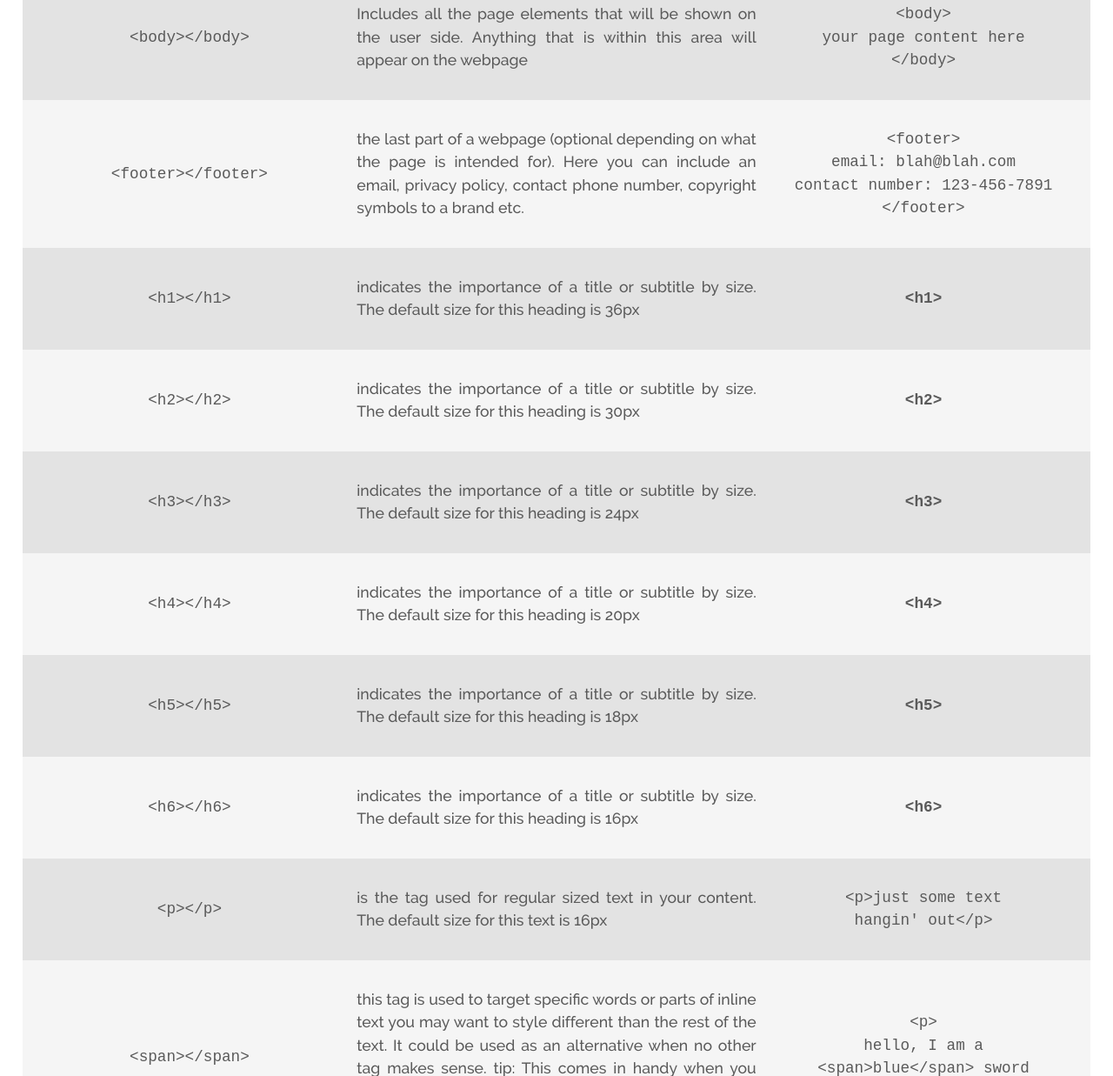
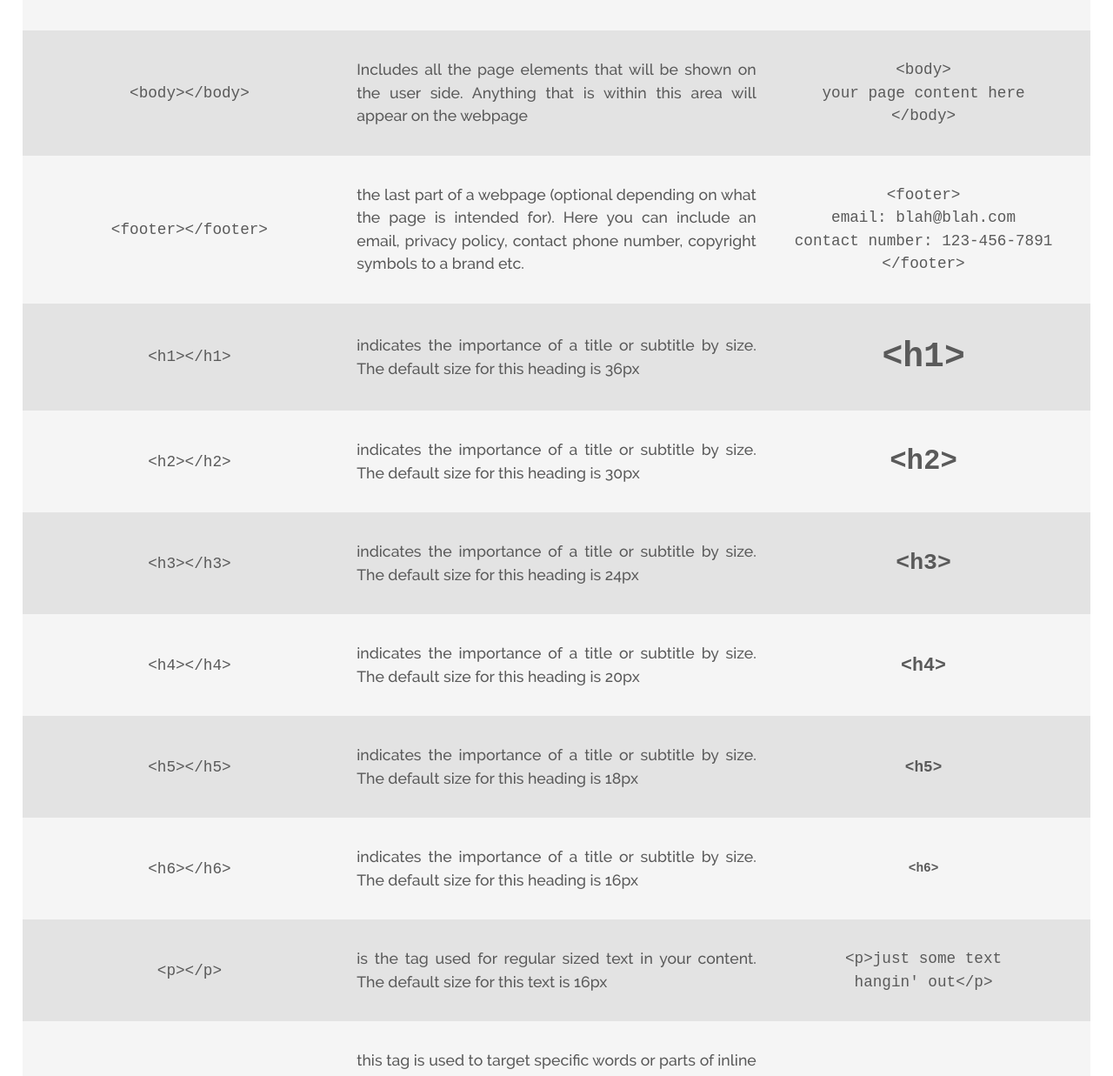
Before and after one commit to MariaRoDigital/HTML-and-CSS-Cheatsheet, a plain HTML site: page index.html in a window 1280 px wide. Shown: the part 1563-2800 px from the top of the page at 87% size. Drawn offline with Linux system fonts and the light colour scheme.

Commit message:
add comment and add heading 1-6 styling

```diff
--- a/resources/css/styles.css
+++ b/resources/css/styles.css
@@ -48,12 +48,42 @@ p {
   font-size: var(--step-0);
 }
 
+/* utility classes, h1-h6 styling to still allow site to be accessible */
 .bold {
   font-weight: bold;
 }
 
 .full {
   grid-column: 1 / -1;
+}
+
+.h1 {
+  font-size: var(--step-4)
+}
+
+.h2 {
+  font-size: var(--step-3);
+}
+
+.h3 {
+font-size: var(--step-2);
+}
+
+.h4 {
+  font-size: var(--step-1);
+}
+
+.h5 {
+  font-size: var(--step-0);
+}
+
+.h6 {
+  font-size: var(--step--1);
+}
+
+h2,
+.back-to-top-link {
+  margin: 2rem 0;
 }
 
 header {
```
